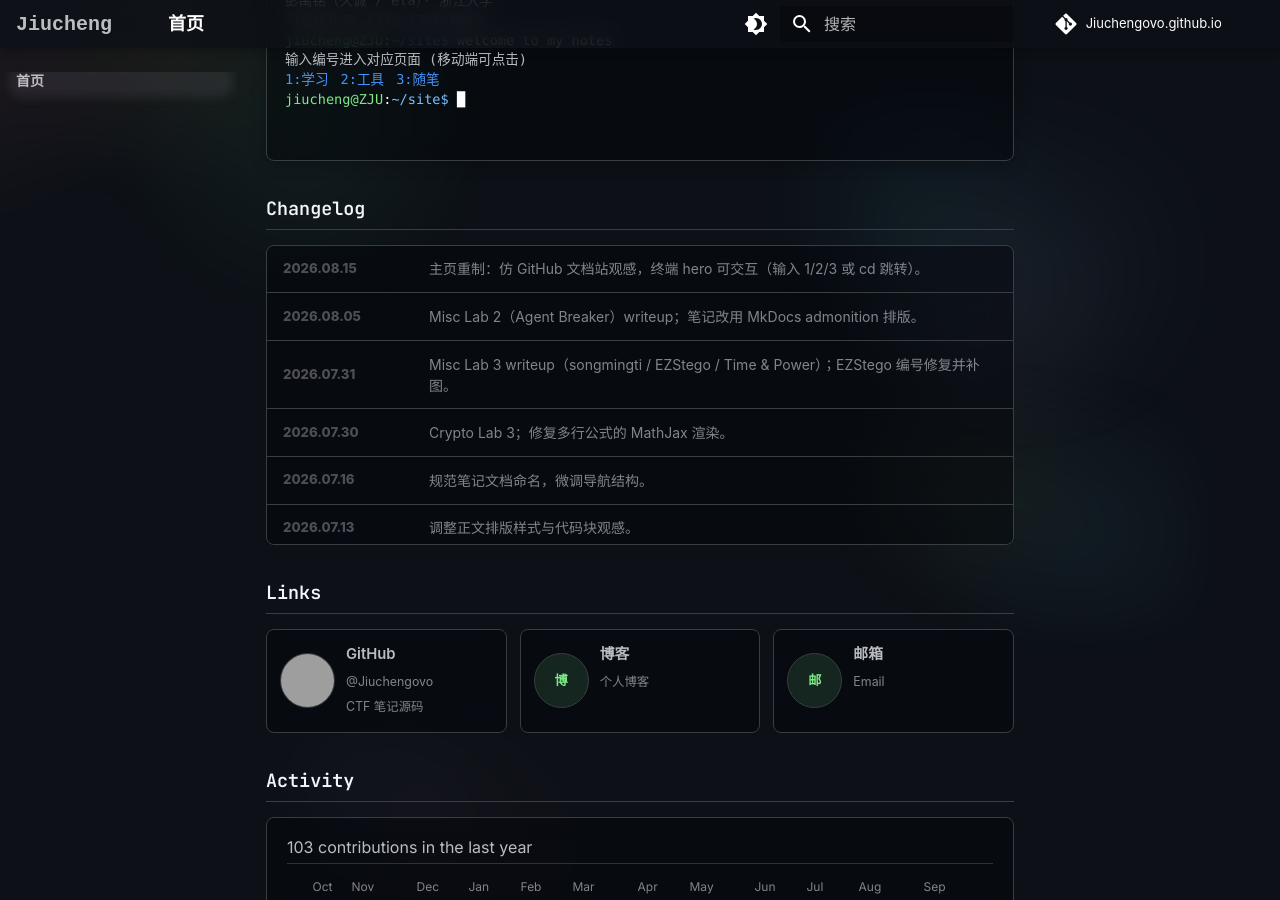
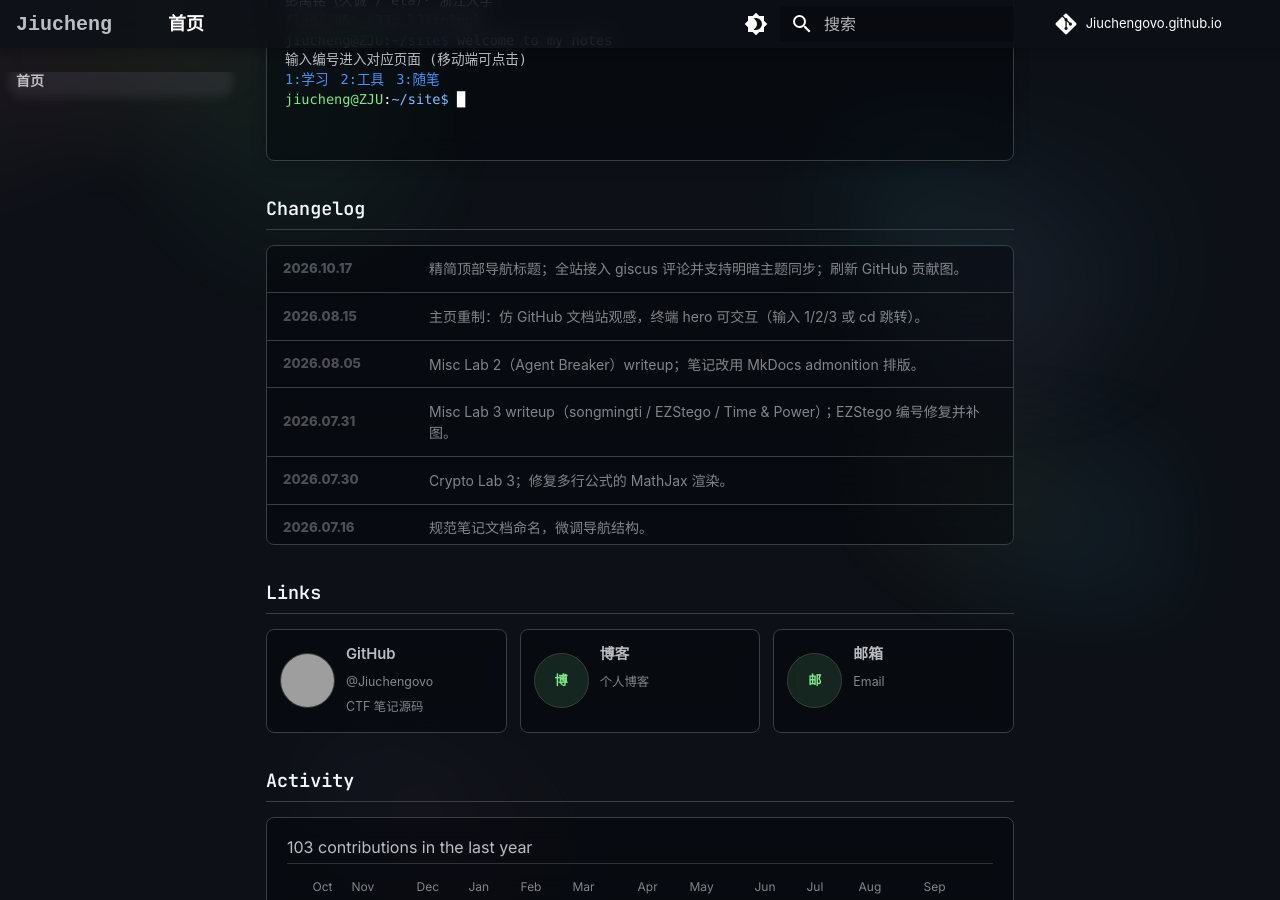
Before and after one commit to Jiuchengovo/Jiuchengovo.github.io, an MkDocs documentation site: the page built from docs/index.md, in a window 1280 px wide and 900 px high, scrolled down 328 px. Built offline with MkDocs 1.6.1 and Material for MkDocs 9.7.7, drawn with Linux system fonts in a browser that asks for light colours; comment, search, counter and statistics services are not loaded; grey boxes are pictures that could not be loaded.

Commit message:
docs: record header, comments, and contribution updates in changelog

```diff
--- a/docs/index.md
+++ b/docs/index.md
@@ -43,6 +43,10 @@ rainbow: true
       <h2 id="home-log-title" class="home-section__title">Changelog</h2>
     </div>
     <div class="home-log-list">
+      <div class="home-log">
+        <span class="home-log__date">2026.10.17</span>
+        <span>精简顶部导航标题；全站接入 giscus 评论并支持明暗主题同步；刷新 GitHub 贡献图。</span>
+      </div>
       <div class="home-log">
         <span class="home-log__date">2026.08.15</span>
         <span>主页重制：仿 GitHub 文档站观感，终端 hero 可交互（输入 1/2/3 或 cd 跳转）。</span>
```
